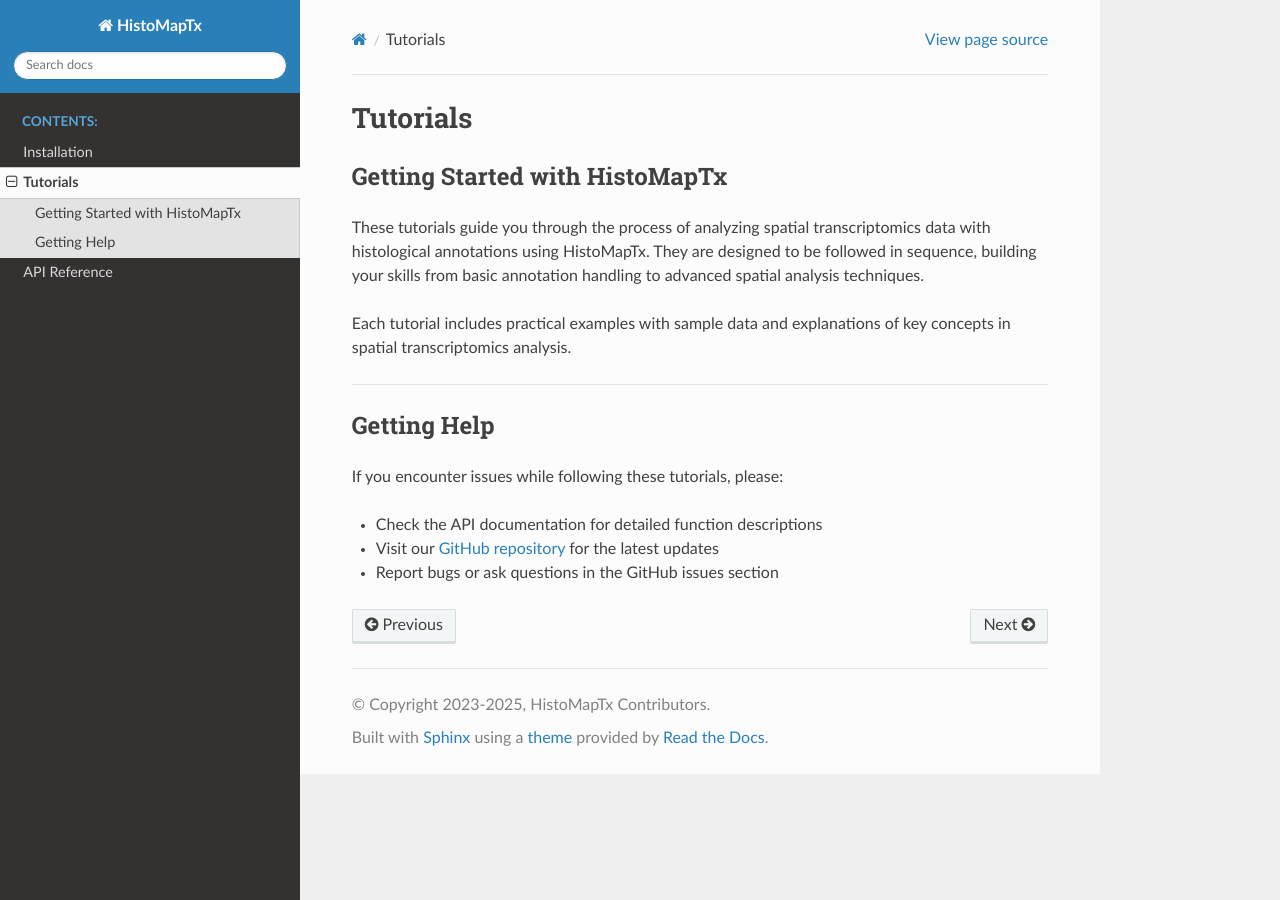
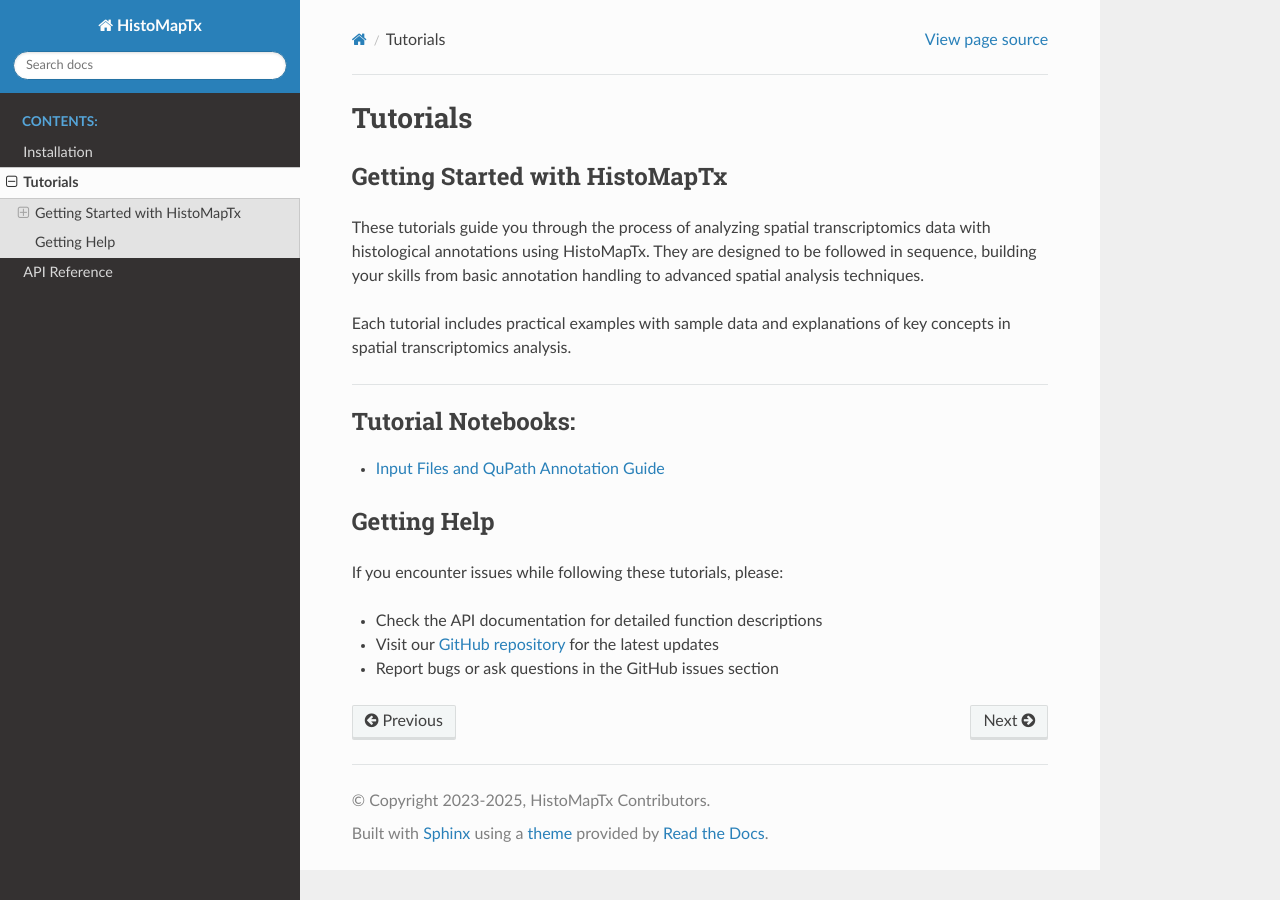
Before and after one commit to must-bioinfo/HistoMap, a Sphinx documentation site: the page built from docs/tutorials/index.rst, in a window 1280 px wide. Built offline with Sphinx 7.4.7 and the Read the Docs theme 3.1.0, drawn with Linux system fonts in a browser that asks for light colours; pages that are not in the unit, such as notebooks, are missing from menus.

Commit message:
update tuto

```diff
--- a/docs/tutorials/index.rst
+++ b/docs/tutorials/index.rst
@@ -14,6 +14,7 @@
    :maxdepth: 1
    :caption: Tutorial Notebooks:
 
+   ../notebooks/0_Input_and_QuPath_annotation.ipynb
    ../notebooks/1_Tissue_detection.ipynb
    ../notebooks/2_Mapping_annotations.ipynb
    ../notebooks/3_Advanced_annotations.ipynb
```
Also changed, not shown: docs/notebooks/0_Input_and_QuPath_annotation.ipynb (added).
